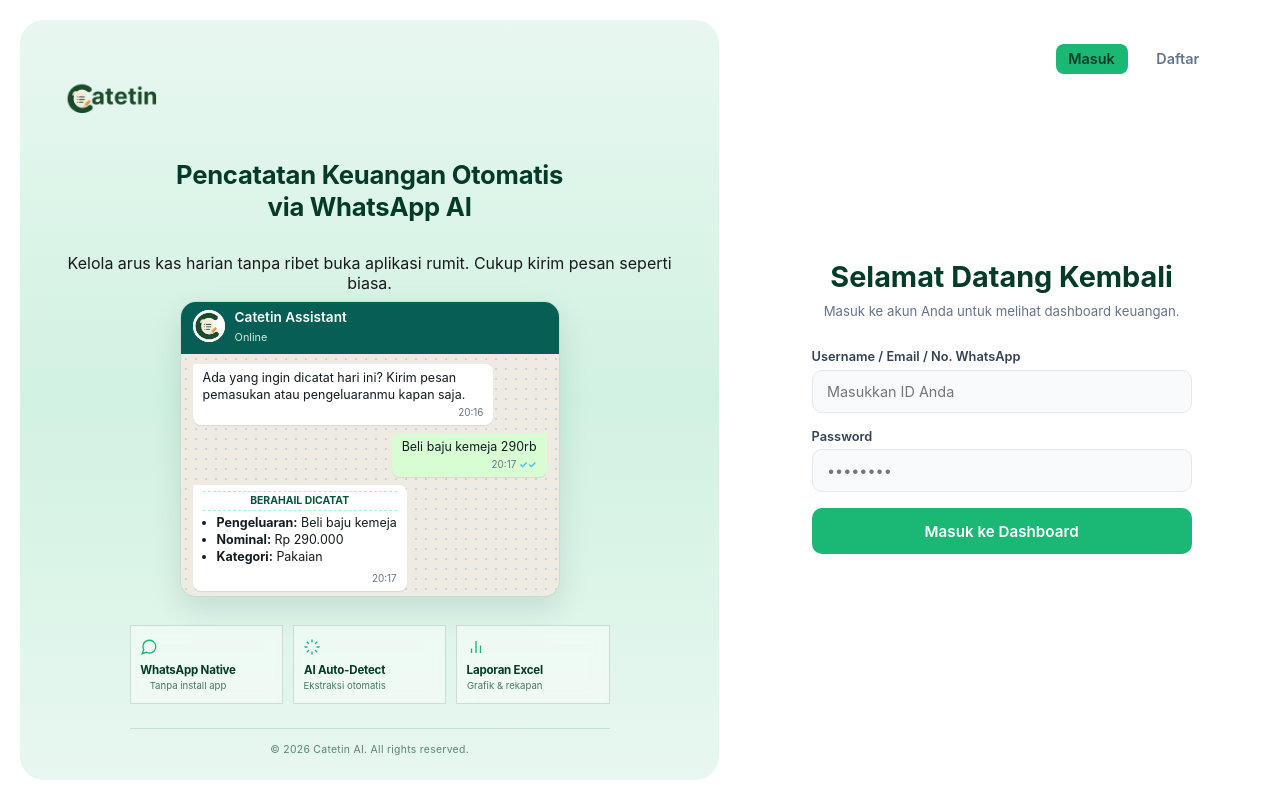
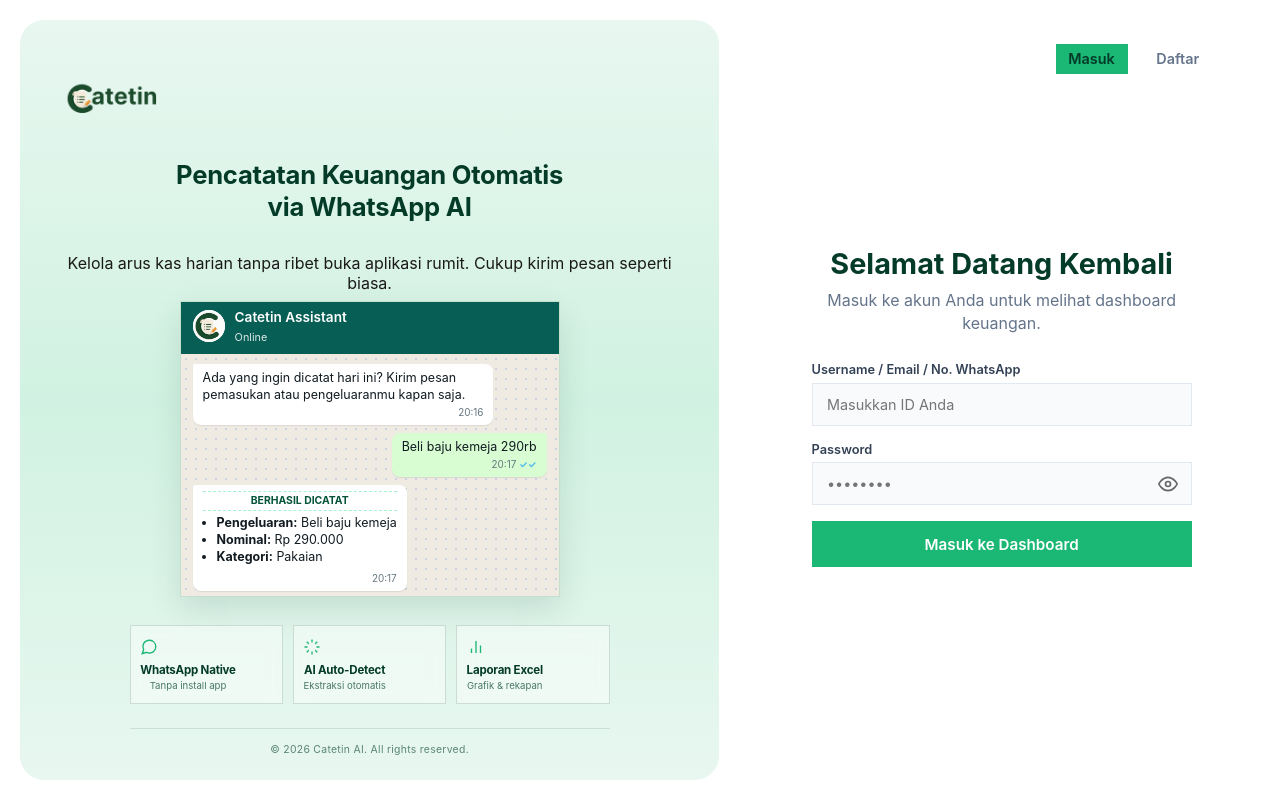
Before and after one commit to MagyenaTwo/catetin, a Python web app: template app/templates/index.html in a window 1280 px wide. Run offline with Jinja, Linux system fonts and the light colour scheme; the template is opened without the code that fills it, so the values that code supplies are empty.

Commit message:
update login

```diff
--- a/app/static/css/style.css
+++ b/app/static/css/style.css
@@ -359,7 +359,7 @@ html, body {
 }
 
 .auth-content p.sub {
-    font-size: 0.825rem;
+
     color: #64748b;
     text-align: center;
     line-height: 1.4;
--- a/app/templates/index.html
+++ b/app/templates/index.html
@@ -25,6 +25,58 @@
 
     <link rel="icon" type="image/png" href="/static/logo3.png">
     <link rel="stylesheet" href="/static/css/style.css">
+
+    <!-- Tambahan CSS Khusus untuk Tampilan Sharp (No-Rounded) & Toggle Password -->
+    <style>
+        /* Paksa semua elemen form & tombol tanpa rounded */
+        .auth-container,
+        .nav-btn,
+        .form-group input,
+        .btn-submit,
+        .btn-secondary,
+        .method-btn,
+        .otp-digit,
+        .feature-item,
+        .chat-preview-card {
+            border-radius: 0px !important;
+        }
+
+        /* Container input password dengan icon mata */
+        .input-password-wrapper {
+            position: relative;
+            display: flex;
+            align-items: center;
+            width: 100%;
+        }
+
+        .input-password-wrapper input {
+            width: 100%;
+            padding-right: 42px; /* Space agar teks tidak tertutup ikon */
+        }
+
+        .toggle-password-btn {
+            position: absolute;
+            right: 10px;
+            background: none;
+            border: none;
+            cursor: pointer;
+            padding: 4px;
+            display: flex;
+            align-items: center;
+            justify-content: center;
+            color: #666;
+            transition: color 0.2s ease;
+        }
+
+        .toggle-password-btn:hover {
+            color: #111;
+        }
+
+        .toggle-password-btn svg {
+            width: 20px;
+            height: 20px;
+        }
+    </style>
 </head>
 <body>
 
@@ -72,7 +124,7 @@
                         </div>
 
                         <div class="chat-bubble in highlight">
-                            <div class="ai-banner">BERAHAIL DICATAT</div>
+                            <div class="ai-banner">BERHASIL DICATAT</div>
                             <ul class="chat-list">
                                 <li><strong>Pengeluaran:</strong> Beli baju kemeja</li>
                                 <li><strong>Nominal:</strong> Rp 290.000</li>
@@ -141,21 +193,34 @@
                 <h2 id="form-title">Selamat Datang Kembali</h2>
                 <p class="sub" id="form-sub">Masuk ke akun Anda untuk melihat dashboard keuangan.</p>
 
+                <!-- FORM LOGIN -->
                 <form id="loginForm" action="/login" method="POST">
                     <div class="form-group">
                         <label for="login-identifier">Username / Email / No. WhatsApp</label>
                         <input type="text" id="login-identifier" name="username" placeholder="Masukkan ID Anda" required autocomplete="username">
                     </div>
+
                     <div class="form-group">
                         <label for="login-password">Password</label>
+                        <div class="input-password-wrapper">
                             <input type="password" id="login-password" name="password" placeholder="••••••••" required autocomplete="current-password">
+                            <button type="button" class="toggle-password-btn" onclick="togglePasswordVisibility('login-password', this)" aria-label="Tampilkan Password">
+                                <!-- Eye Icon (Default Close) -->
+                                <svg class="eye-icon" viewBox="0 0 24 24" fill="none" stroke="currentColor" stroke-width="2" stroke-linecap="round" stroke-linejoin="round">
+                                    <path d="M1 12s4-8 11-8 11 8 11 8-4 8-11 8-11-8-11-8z"></path>
+                                    <circle cx="12" cy="12" r="3"></circle>
+                                </svg>
+                            </button>
                         </div>
+                    </div>
+
                     <button type="submit" class="btn-submit">
                         <span class="btn-text">Masuk ke Dashboard</span>
                         <span class="spinner hidden"></span>
                     </button>
                 </form>
 
+                <!-- FORM REGISTER -->
                 <form id="registerForm" action="/register" method="POST" class="hidden">
                     <div class="form-group">
                         <label for="reg-username">Username</label>
@@ -203,9 +268,18 @@
 
                     <div class="form-group">
                         <label for="reg-password">Password</label>
-                        <input type="password" id="reg-password" name="password" placeholder="Buat password aman" required>
+                        <div class="input-password-wrapper">
+                            <input type="password" id="reg-password" name="password" placeholder=" password " required>
+                            <button type="button" class="toggle-password-btn" onclick="togglePasswordVisibility('reg-password', this)" aria-label="Tampilkan Password">
+                                <svg class="eye-icon" viewBox="0 0 24 24" fill="none" stroke="currentColor" stroke-width="2" stroke-linecap="round" stroke-linejoin="round">
+                                    <path d="M1 12s4-8 11-8 11 8 11 8-4 8-11 8-11-8-11-8z"></path>
+                                    <circle cx="12" cy="12" r="3"></circle>
+                                </svg>
+                            </button>
+                        </div>
                         <span class="hint">Min. 8 karakter (kombinasi huruf & angka).</span>
                     </div>
+
                     <button type="submit" class="btn-submit">
                         <span class="btn-text">Buat Akun Sekarang</span>
                         <span class="spinner hidden"></span>
@@ -216,5 +290,32 @@
     </div>
 
     <script src="/static/js/login.js"></script>
+
+    <!-- Script Tambahan untuk Fungsi Toggle Show/Hide Password -->
+    <script>
+        function togglePasswordVisibility(inputId, btn) {
+            const input = document.getElementById(inputId);
+            const isPassword = input.type === 'password';
+
+            input.type = isPassword ? 'text' : 'password';
+
+            // Ganti ikon mata terbuka / tercoret
+            if (isPassword) {
+                btn.innerHTML = `
+                    <svg viewBox="0 0 24 24" fill="none" stroke="currentColor" stroke-width="2" stroke-linecap="round" stroke-linejoin="round">
+                        <path d="M17.94 17.94A10.07 10.07 0 0 1 12 20c-7 0-11-8-11-8a18.45 18.45 0 0 1 5.06-5.94M9.9 4.24A9.12 9.12 0 0 1 12 4c7 0 11 8 11 8a18.5 18.5 0 0 1-2.16 3.19m-6.72-1.07a3 3 0 1 1-4.24-4.24"></path>
+                        <line x1="1" y1="1" x2="23" y2="23"></line>
+                    </svg>
+                `;
+            } else {
+                btn.innerHTML = `
+                    <svg viewBox="0 0 24 24" fill="none" stroke="currentColor" stroke-width="2" stroke-linecap="round" stroke-linejoin="round">
+                        <path d="M1 12s4-8 11-8 11 8 11 8-4 8-11 8-11-8-11-8z"></path>
+                        <circle cx="12" cy="12" r="3"></circle>
+                    </svg>
+                `;
+            }
+        }
+    </script>
 </body>
 </html>
```
Lines whose indentation alone changed are shown as unchanged.
